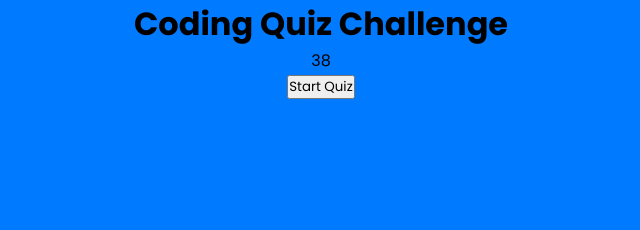
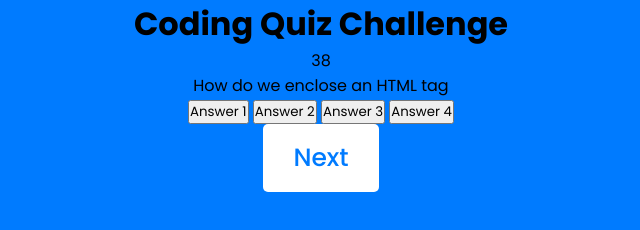
Before and after one commit to ommarkhawaja1/Code-Quiz, a plain HTML site: page index.html in a window 1280 px wide. Both pictures are taken after a click on the button "Start Quiz". Shown: the whole page, without its empty margins (319-959 px from the left). Drawn offline with Linux system fonts and the light colour scheme.

Commit message:
display question and timer on click

```diff
--- a/assets/css/style.css
+++ b/assets/css/style.css
@@ -10,7 +10,7 @@ body{
     text-align: center;
 }
 
-.start_btn button{
+.start-btn, .next-btn {
     font-size: 25px;
     font-weight: 500;
     color: #007bff;
@@ -29,3 +29,7 @@ button:hover {
 button:active {
     box-shadow: 0 5px 15px rgba(145, 92, 182, .4);
 }
+
+.hide {
+    display: none;
+}
--- a/assets/js/script.js
+++ b/assets/js/script.js
@@ -1,26 +1,28 @@
-var startButton = document.querySelector(".start_btn");
-var timerElement = document.querySelector(".timer_count");
-var question = document.querySelector(".question");
+var startButton = document.querySelector(".start-btn");
+var questionContainerElement = document.querySelector("#question-container");
+var timerElement = document.querySelector(".timer-count");
+var questionElement = document.querySelector("#question");
+var answerButtonsElement = document.querySelector(".answer-buttons")
+let shuffledQuestions, currentQuestionIndex
 var timer;
 
-
-var questions = [
-    { question: "How do we enclose an HTML tag",
-    choices: ["{}", "()", "<>", "[]"],
-    correctAnswer: "<>"},
-
-    { question: "How do we enclose an HTML tag",
-    choices: ["{}", "()", "<>", "[]"],
-    correctAnswer: "<>"},
-
-]
 
 //  attaching an event listener to start button to call startGame function on click
 startButton.addEventListener("click", startGame);
 
+
 function startGame() {
+    console.log("started");
+    startButton.classList.add("hide");
+    questionContainerElement.classList.remove("hide")
+    shuffledQuestions = questions.sort(() => Math.random() -.5)
+    currentQuestionIndex = 0
+    questionContainerElement.classList.remove("hide")
+    setNextQuestion()
+
     timerCount = 40;
-    startTimer()
+    startTimer();
+
 };
 
 
@@ -35,4 +37,32 @@ function startTimer() {
         }
     }, 1000);
 
-    }
+};
+
+function setNextQuestion() {
+    showQuestion(shuffledQuestions[currentQuestionIndex])
+
+}
+
+function showQuestion(question) {
+    questionElement.innerText = question.question
+}
+
+function selectAnswer() {
+
+}
+
+const questions = [
+    {
+        question: "How do we enclose an HTML tag",
+        choices: ["{}", "()", "<>", "[]"],
+        correctAnswer: "<>"
+    },
+
+    {
+        question: "How do we enclose an HTML tag",
+        choices: ["{}", "()", "<>", "[]"],
+        correctAnswer: "<>"
+    },
+
+]
--- a/index.html
+++ b/index.html
@@ -10,10 +10,23 @@
 
 <body>
     <h1 class="question">Coding Quiz Challenge</h1>
-    <div class="timer_count">40</div>
+    <div class="timer-count">40</div>
 
-    <!-- Start Quiz button -->
-    <button class="start_btn">Start Quiz</button></div>
+    <div class = "container">
+        <div id="question-container" class="hide">
+            <div id="question">Question</div>
+            <div id="answer-buttons" class="btn-grid">
+                <button class="btn>">Answer 1</button>
+                <button class="btn>">Answer 2</button>
+                <button class="btn>">Answer 3</button>
+                <button class="btn>">Answer 4</button>
+            </div>
+        </div>
+            <!-- Start Quiz button -->
+    <div class="controls">
+        <button class="start-btn" class="start-btn btn">Start Quiz</button></div>
+        <button class="next-btn" class="next-btn btb hide">Next</button></div>
+    </div>
     </div>
 
     <script src="./assets/js/script.js"></script>
```
